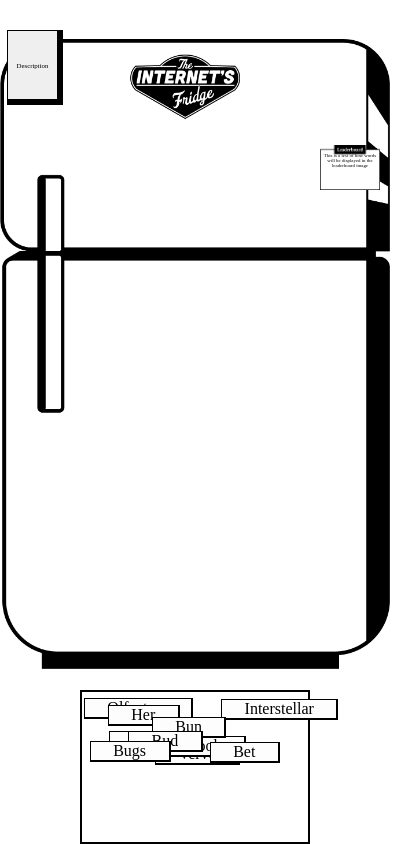
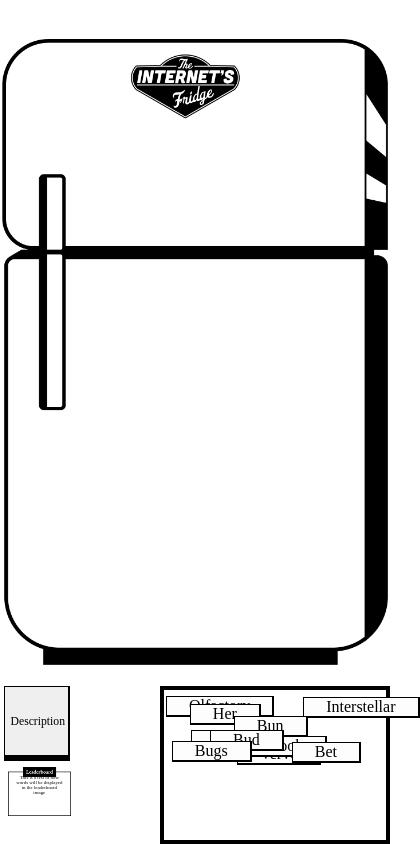
Before and after one commit to NewRealmMedia/NewRealmMedia.github.io, a plain HTML site: page im-2310/a3/index.html in a window 390 px wide. Shown: the whole page, 420 px wide, since content can reach past the window. Drawn offline with Linux system fonts and the light colour scheme; a web font is replaced by a local one.

Commit message:
Add files via upload

```diff
--- a/im-2310/a3/style.css
+++ b/im-2310/a3/style.css
@@ -69,6 +69,57 @@ background color, padding, border radius, box shadow, width, height, maximum wid
   z-index: 999;
 }
 
+@media (max-width: 600px) {
+  #showModal {
+    width: 100%;
+    min-height: 75px;
+    border: none;
+    outline: none;
+    background-color: rgb(240, 239, 239);
+    border-top: 1px solid #000000;
+    border-left: 1px solid #000000;
+    border-bottom: 6px solid #000000;
+    border-right: 6px solid #000000;
+    font-family: 'EB Garamond', serif;
+    font-size: 3vw;
+    margin-left: 10%;
+    transition: background-color 0.2s;
+  }
+
+  #showModal:hover {
+    background: #dadada;
+    text-decoration: underline;
+    cursor: pointer;
+  }
+
+  #showModal:active {
+    background-color: #959595;
+    border-top: 5px solid #000000;
+    border-left: 5px solid #000000;
+    border-bottom: 1px solid #000000;
+    border-right: 1px solid #000000;
+  }
+
+  /*Styles for the modal dialog defines the styling for the modal dialog, including its position,
+  background color, padding, border radius, box shadow, width, height, maximum width, display, and z-index.*/
+
+  #modalDialog {
+    position: fixed;
+    top: 50%;
+    left: 50%;
+    transform: translate(-50%, -50%);
+    padding: 20px;
+    border-radius: 5px;
+    box-shadow: 0px 50px 50px rgba(0, 0, 0, 0.493);
+    width: 75%;
+    height: 90%;
+    max-width: 90%;
+    display: none;
+    z-index: 999;
+  }
+
+
+
   /*Styles for modal dialog content defines the styling for paragraphs and headings inside the modal dialog, including font family, font size, and text alignment.*/
 
   #modalDialog p {
@@ -109,6 +160,8 @@ background color, padding, border radius, box shadow, width, height, maximum wid
     transform: scale(1.3);
   }
 
+  }
+
   .div1 {
     grid-area: 1 / 1 / 5 / 2;
     position: relative;
@@ -120,18 +173,26 @@ background color, padding, border radius, box shadow, width, height, maximum wid
     overflow: hidden;
   }
 
+  @media (max-width: 600px) {
+    .div1 {
+  grid-area: 5 / 2 / 9 / 1;
+  padding-top: 0px;
+    }
+  }
+
   .div2 {
-  grid-area: 2 / 2 / 4 / 3;
+    grid-area: 2 / 2 / 6 / 3;
     border: 2px solid black;
     position: relative;
-  height: 100px;
+    height: 400px;
     padding-top: 50px;
   }
 
   @media (max-width: 600px) {
     .div2 {
-    grid-area: 5 / 5 / 9 / 2;
-    border: 2px solid black;
+      grid-area: 5 / 6 / 9 / 3;
+      border: 4px solid black;
+      height: 100px;
     }
 }
 
@@ -194,6 +255,14 @@ background color, padding, border radius, box shadow, width, height, maximum wid
   padding-right: 10px;
 }
 
+@media (max-width: 600px) {
+    .div4 {
+      grid-area: 5 / 3 / 9 / 1;
+      margin-top: 35%;
+      margin-left: 5%;
+    }
+}
+
 .leaderboard-image {
   position: relative;
 }
@@ -213,10 +282,19 @@ background color, padding, border radius, box shadow, width, height, maximum wid
 }
 
 /* Scaling for smaller viewport sizes */
+
 @media (max-width: 600px) {
-  .leaderboard-image .selected-text {
-    max-width: 90%;
-    height: 30px;
+  .leaderboard-image {
+      max-width: 48%;
+    }
+  }
+
+@media (max-width: 600px) {
+.selected-text {
+  position: relative;
+    max-width: 75%;
+    max-height: 30%;
+
   }
 }
 
```
Lines whose indentation alone changed are shown as unchanged.
